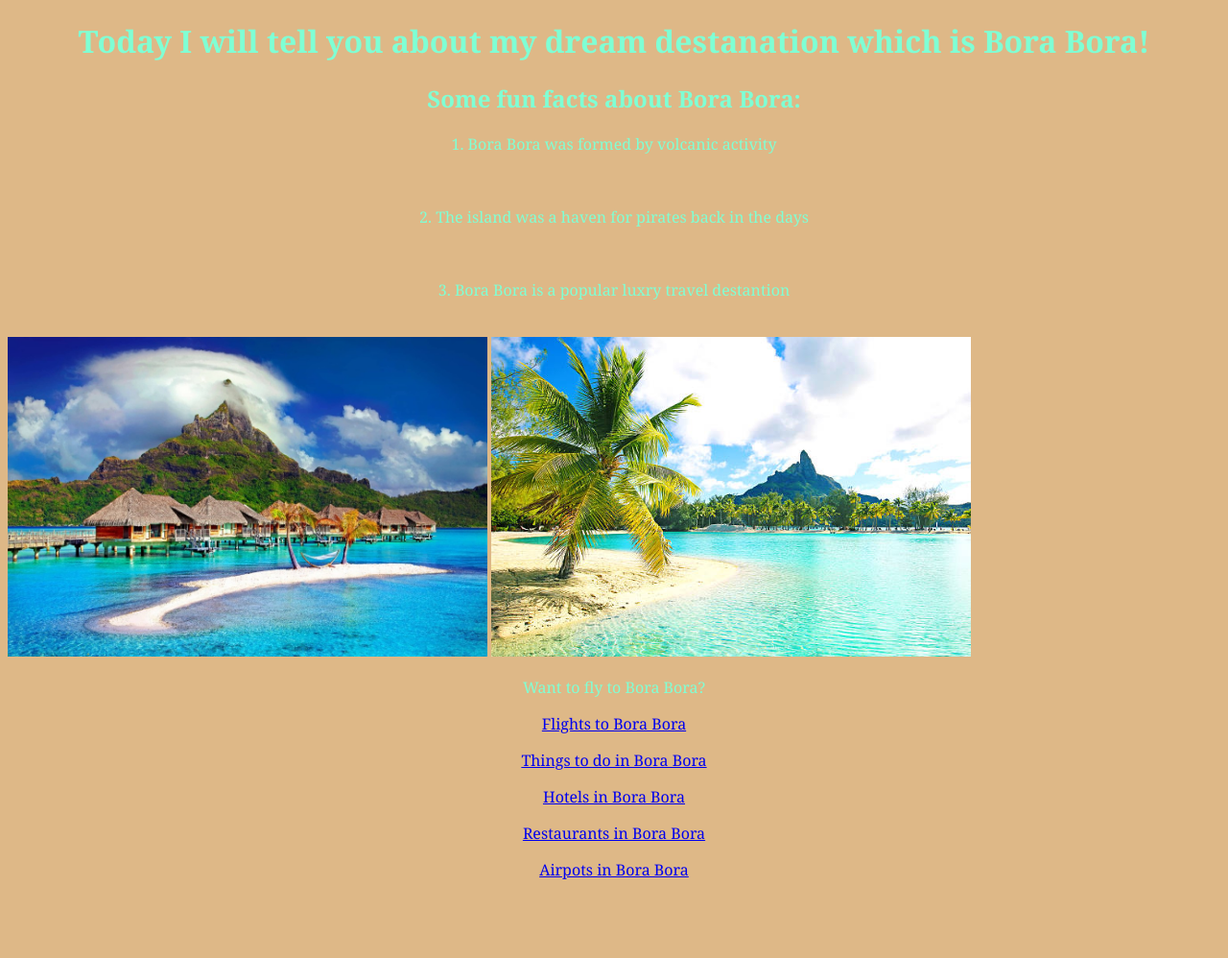
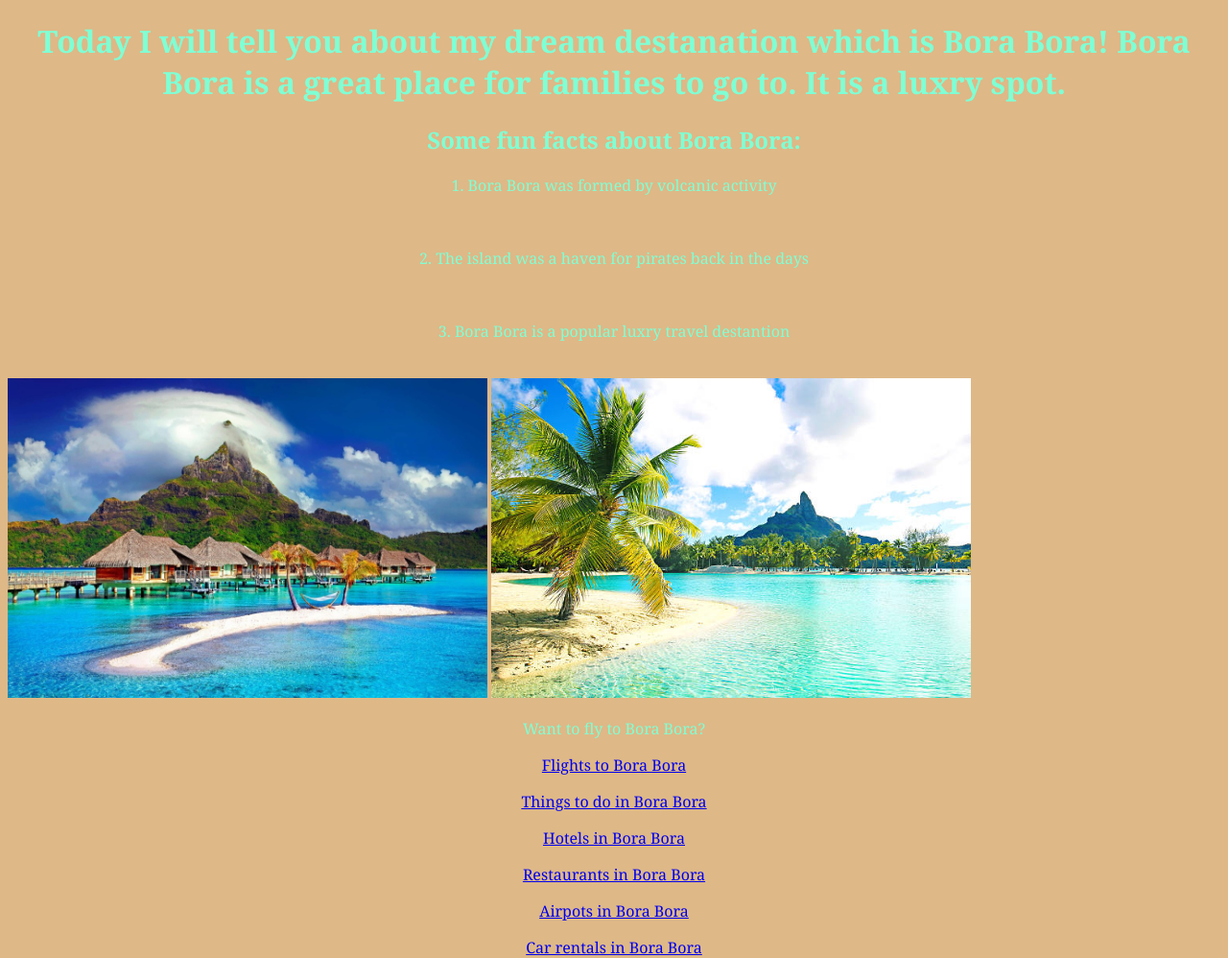
Before and after one commit to NathanAbraham-tech/dreamdestination, a plain HTML site: page index.html in a window 1280 px wide. Shown: the whole page at 96% size. Before the commit the page ends 933 px from the top, so only its background shows below. Drawn offline with Linux system fonts and the light colour scheme.

Commit message:
uytruyrf

```diff
--- a/index.html
+++ b/index.html
@@ -1,17 +1,26 @@
+<!--
+Nathan Abraham
+2/26/25
+Mrs.Alblas
+Dream Destenation
+Extra is another link -->
+
+
 <!DOCTYPE html>
 <html>
+
     <!-- MY FAVORITE COLOR -->
       <head>
         <meta charset="utf-8" />
         <meta name="viewport" content="width=device-width" />
         <title>My Dream Destantion</title>
-        <link href="style.css" rel="stylesheet" type="text/css"/>
+        <link href="style.css" rel="stylesheet" type="text/css"/> <!-- This shows my title-->
     </head>
     <body>
 
         <script="script.js"></script>
     </body>
-    <h1> Today I will tell you about my dream destanation which is Bora Bora!</h1>
+    <h1> Today I will tell you about my dream destanation which is Bora Bora! Bora Bora is a great place for families to go to. It is a luxry spot.</h1>
     <h2>Some fun facts about Bora Bora:</h2>
     <p>  1. Bora Bora was formed by volcanic activity</p>
       <br>
@@ -20,7 +29,7 @@
        <p>3. Bora Bora is a popular luxry travel destantion</p>
        <br>
     <img src = "BoraBoraBeach.jpg" width = "500">
-    <img src = "BeachBoraBora.jpg" width = "500">
+    <img src = "BeachBoraBora.jpg" width = "500"> <!-- This shows my images-->
     <br>
     <p> Want to fly to Bora Bora?
         <br>
@@ -29,4 +38,5 @@
     <p><a href = " https://www.tripadvisor.com/Hotels-g311415-Bora_Bora_Society_Islands-Hotels.html" > Hotels in Bora Bora</a>
     <p><a href = "https://www.tripadvisor.com/Restaurants-g311415-Bora_Bora_Society_Islands.html" > Restaurants in Bora Bora</a>
     <p><a href = "https://tahiti-aeroports.com/fr/accueil/" > Airpots in Bora Bora </a>
+      <p><a href = "https://www.tripadvisor.com/RentalCars-g311415-Bora_Bora_Society_Islands.html"> Car rentals in Bora Bora</a> <!--My extra-->
 </html>
--- a/style.css
+++ b/style.css
@@ -1,7 +1,7 @@
 html{
 
-    height: 100%
-    width: 100%
+    height: 100%;
+    width: 100%;
 }
 
 body {
@@ -16,5 +16,6 @@ body {
   }
   background-color: burlywood;
   color:aquamarine;
+
   font-family: Cambria;
 }
```
